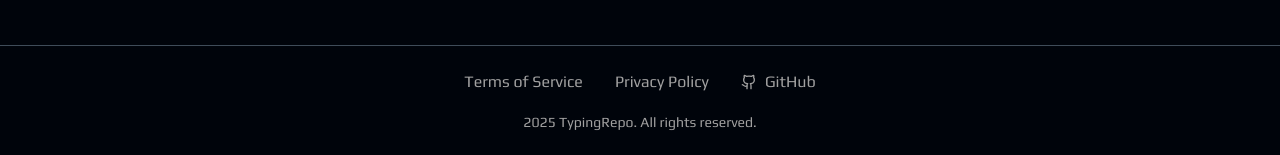
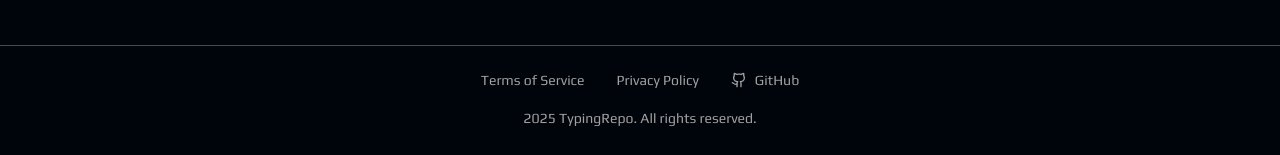
Before and after one commit to Shrimprin/typing_repo, a Next.js app in the folder frontend/: page / in a window 1280 px wide. Shown: the part 1149-1304 px from the top of the page. Built offline with nearby package versions, Linux system fonts and the light colour scheme; no server answers.

Commit message:
著作年の計算を自動化

```diff
--- a/frontend/src/components/common/Footer.tsx
+++ b/frontend/src/components/common/Footer.tsx
@@ -2,10 +2,14 @@ import { Github } from 'lucide-react';
 import Link from 'next/link';
 
 export default function Footer() {
+  const currentYear = new Date().getFullYear();
+  const startYear = 2025;
+  const yearRange = currentYear === startYear ? startYear : `${startYear} - ${currentYear}`;
+
   return (
     <footer className="bg-background border-border mt-auto border-t">
       <div className="container mx-auto px-8 py-6">
-        <div className="text-md mb-4 flex items-center justify-center gap-8">
+        <div className="mb-4 flex items-center justify-center gap-8 text-sm">
           <Link
             href="/terms"
             className={`
@@ -40,7 +44,7 @@ export default function Footer() {
         </div>
 
         <div className="text-center">
-          <span className="text-muted-foreground text-sm">2025 TypingRepo. All rights reserved.</span>
+          <span className="text-muted-foreground text-sm">{yearRange} TypingRepo. All rights reserved.</span>
         </div>
       </div>
     </footer>
```
